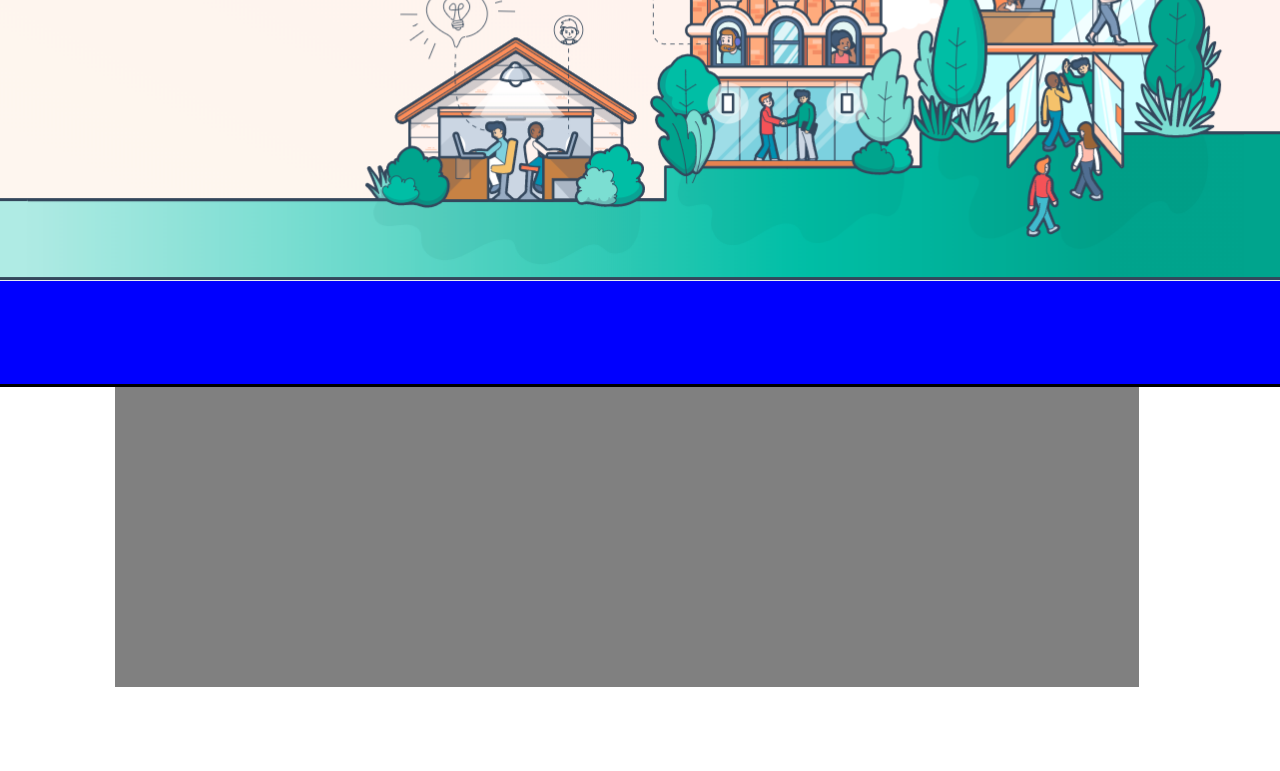
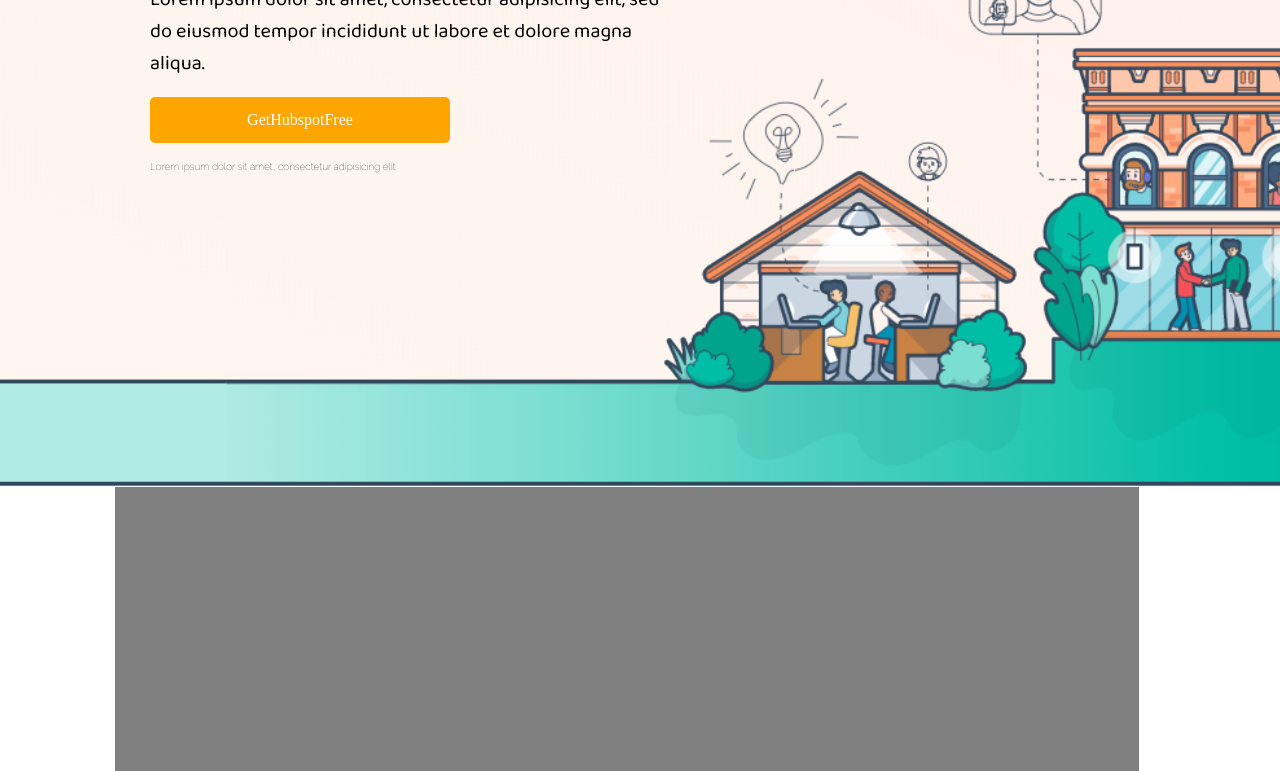
Before and after one commit to GiuliaStagnitto/htmlcss-hubspot, a plain HTML site: page index.html in a window 1280 px wide. Shown: the part 413-1184 px from the top of the page. Drawn offline with Linux system fonts and the light colour scheme.

Commit message:
fine jumbo

```diff
--- a/master.css
+++ b/master.css
@@ -18,7 +18,7 @@
 #testata{
   width: 100%;
   border-bottom: 3px solid black;
-  height: 800px;
+  height: 900px;
   background-color: blue;
 
 }
@@ -93,9 +93,11 @@ li{
 /* jumbotron */
 
 .titolo{
-  margin-left: 50px;
-  margin-top: 50px;
+  margin-left: 150px;
   width: 40%;
+  height: 50%;
+  transform: translateY(50%);
+
 
 }
 /* font jumbo */
@@ -115,6 +117,7 @@ h1{
 .button-titolo{
   background-color: orange;
   text-align: center;
+  width: 300px;
   padding: 14px 16px;
   color: white;
   border: 1px solid none;
@@ -123,9 +126,9 @@ h1{
 
 header{
   background-image: url("img/jumbotron.png");
-  height: 694px;
+  height: 900px;
   background-repeat: no-repeat;
-  background-position: bottom right;
+  /* background-position: bottom right; */
   background-size: cover;
 }
 
```
